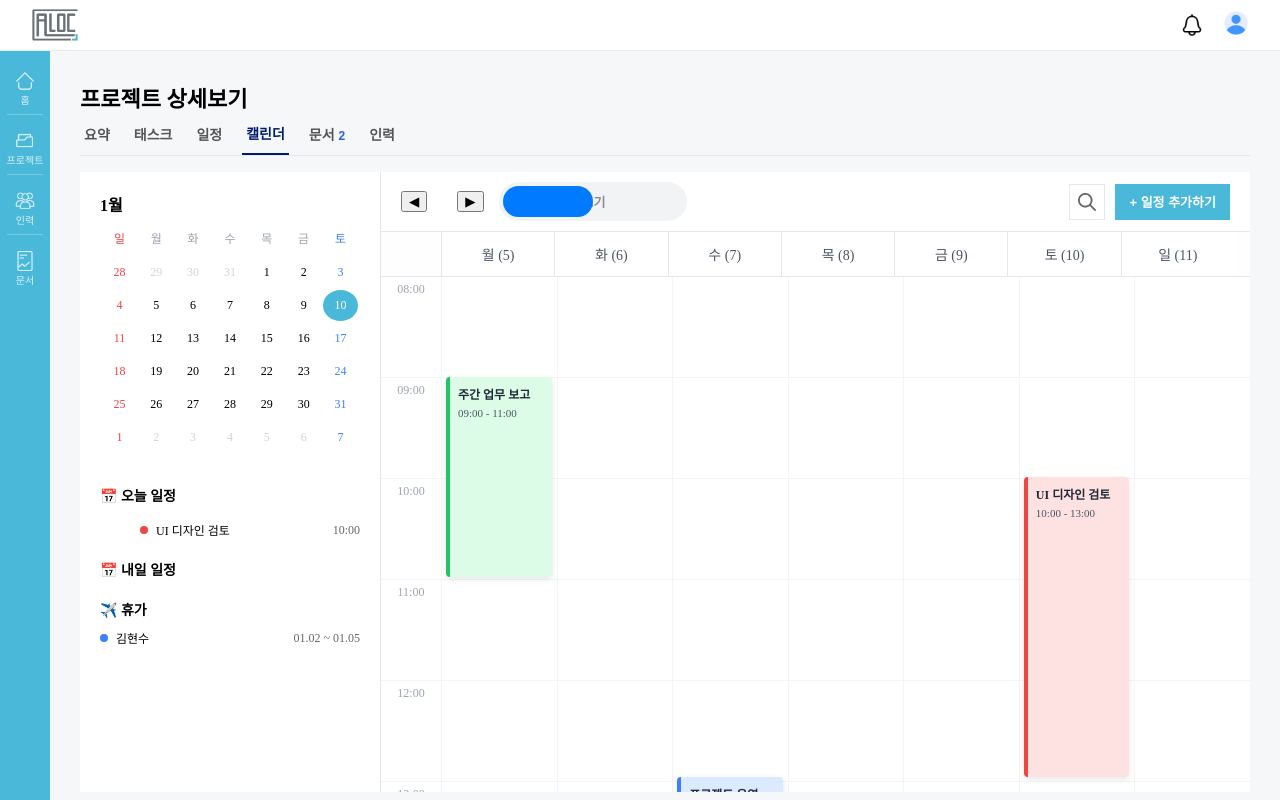
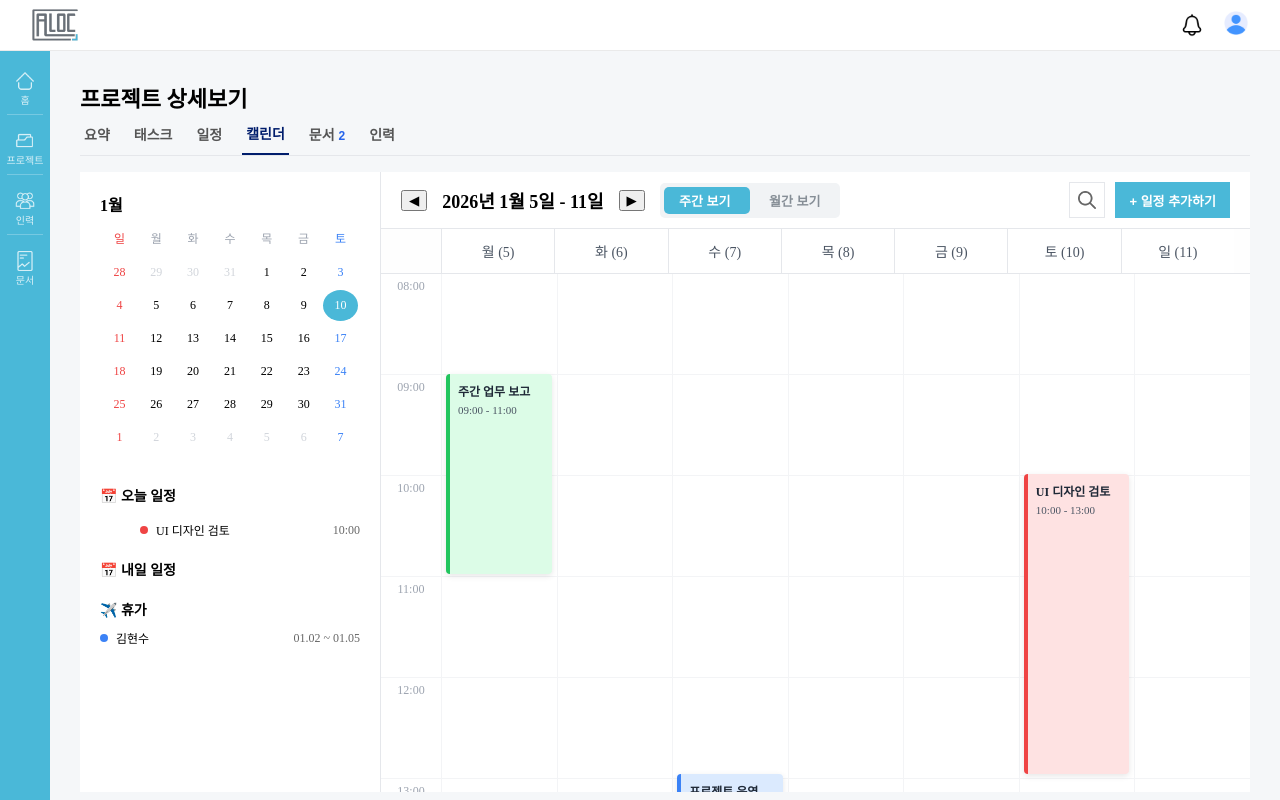
Before and after one commit to Hanwha-Moirai/Alloc-FE, a Vue app: page /projects/1/calendar in a window 1280 px wide. Built offline with nearby package versions, Linux system fonts and the light colour scheme.

Commit message:
feat : 주간보기/월간보기 토글로 변경

```diff
--- a/src/pages/projectTabs/ProjectCalendar.vue
+++ b/src/pages/projectTabs/ProjectCalendar.vue
@@ -69,7 +69,7 @@
     <main class="calendar-main">
       <header class="timeline-header">
         <button class="menu-btn" @click="moveWeek(-1)">◀</button>
-        <h2 class="current-week">{{ weekRangeText }}</h2>
+        <h2 class="current-week">{{ headerText }}</h2>
         <button class="menu-btn" @click="moveWeek(1)">▶</button>
 
         <div class="view-toggle-container">
@@ -396,13 +396,23 @@ const tomorrowSchedules = computed(() => {
   display: flex; align-items: center; padding: 10px 20px; border-bottom: 1px solid #e5e7eb; gap: 15px;
 }
 .current-week { font-size: 18px; font-weight: 700; margin: 0; }
+
+/* 주간보기/월간보기 토글 */
 .view-toggle-container {
-  background: #f1f3f5; /* 연회색 배경 */
+  background: #f1f3f5;
   border-radius: 20px;
-  padding: 4px;
   display: flex;
   position: relative;
-  width: 180px; /* 적절한 너비 조정 */
+  width: 180px;
+}
+
+.toggle-background {
+  display: flex;
+  position: relative;
+  width: 180px;
+  background: #f1f3f5;
+  border-radius: 5px;
+  cursor: pointer;
 }
 
 .toggle-slider {
@@ -411,13 +421,16 @@ const tomorrowSchedules = computed(() => {
   left: 4px;
   width: calc(50% - 4px);
   height: calc(100% - 8px);
-  background: #007bff; /* Cheese의 파란색 */
-  border-radius: 16px;
+  background: #4ab8d8;
+  border-radius: 5px;
   transition: transform 0.3s ease;
   z-index: 1;
 }
 
-/* 월간 모드일 때 슬라이더 이동 */
+.toggle-background.week .toggle-slider {
+  transform: translateX(0);
+}
+
 .toggle-background.month .toggle-slider {
   transform: translateX(100%);
 }
@@ -426,18 +439,20 @@ const tomorrowSchedules = computed(() => {
   flex: 1;
   border: none;
   background: none;
-  padding: 6px 0;
+  padding: 8px 0;
   font-size: 13px;
   font-weight: 600;
   color: #868e96;
   z-index: 2;
   cursor: pointer;
   transition: color 0.3s;
+  position: relative;
 }
 
 .toggle-btn.active {
-  color: #ffffff; /* 선택된 글자는 흰색 */
+  color: #ffffff;
 }
+
 .header-right { margin-left: auto; display: flex; gap: 10px; }
 .search-btn {
   background: none;
```
